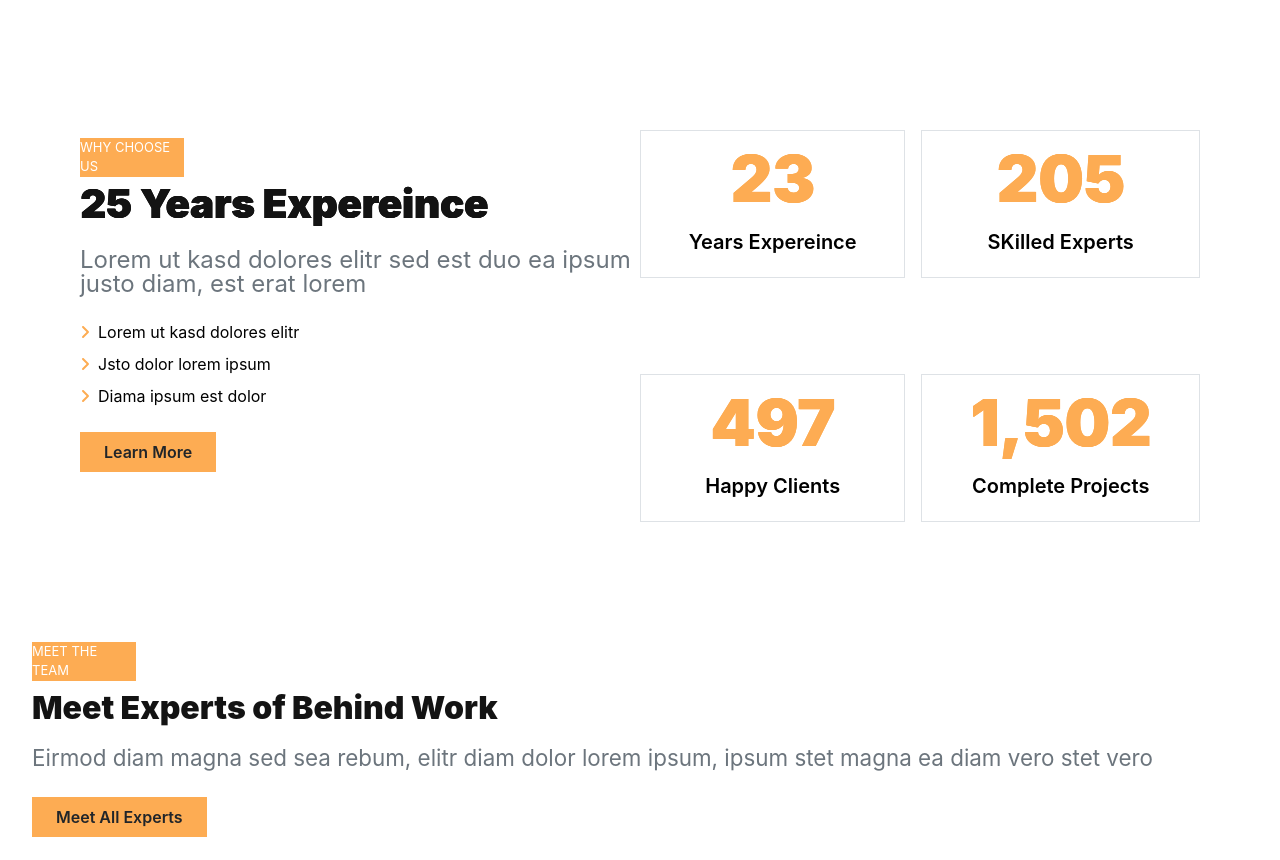
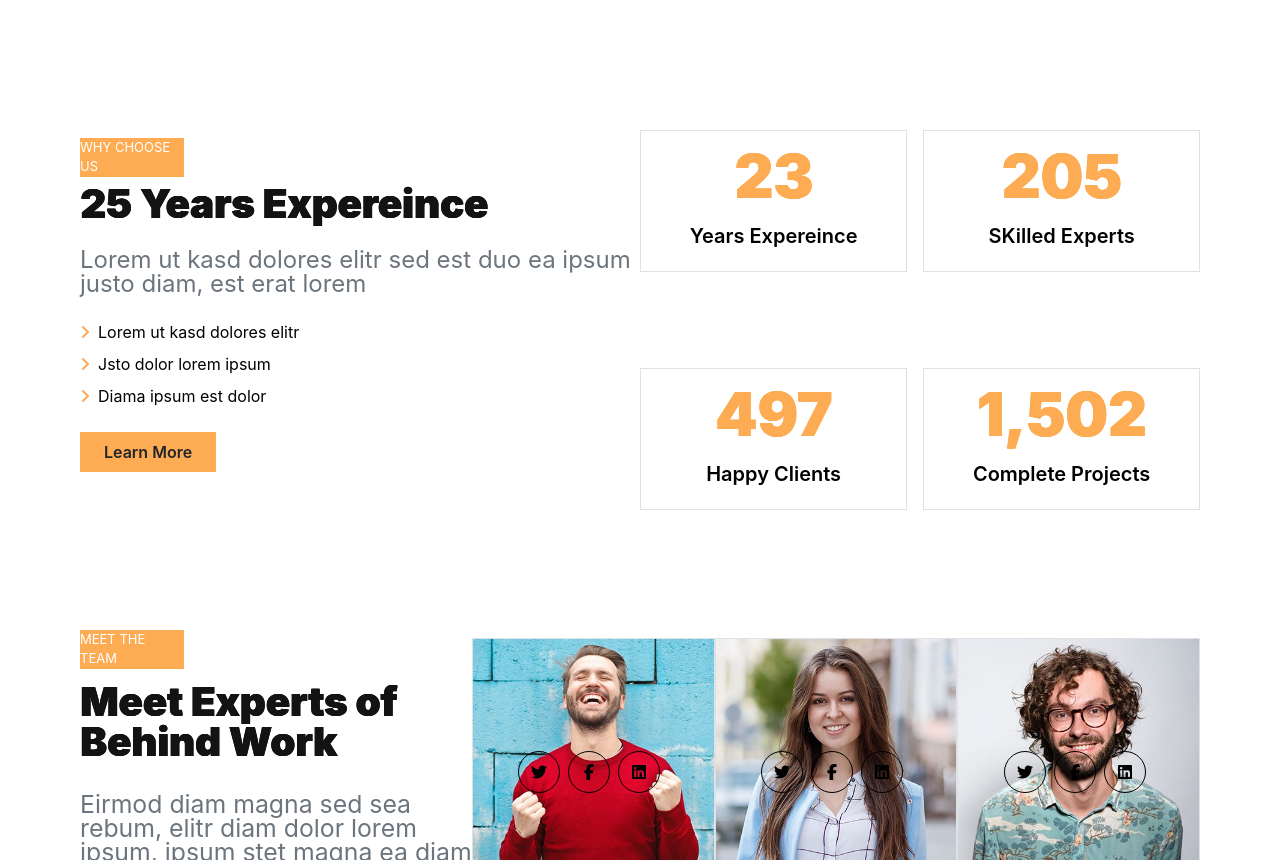
Before and after one commit to BLADEHEDA/Dotcom-Creative-Multipage-Page-App, a React (Create React App) app: page / in a window 1280 px wide. Shown: the part 1940-2800 px from the top of the page. Built offline with nearby package versions, Linux system fonts and the light colour scheme.

Commit message:
pricong implemented

```diff
--- a/src/Components/Home/Experience.jsx
+++ b/src/Components/Home/Experience.jsx
@@ -11,7 +11,7 @@ const ExperienceProp = (props) => {
     <ScrollTrigger onEnter={()=>setCount(true) } onExit={()=>setCount(false) }  >
     <div className='ExperienceProp  my-[2.5em]  text-center '>
           <p className="content-head text-[#131313] font-[600] text-[2.5em] text-[#FDAC53]
-           md:text-[3em] md:font-[900] lg:text-[4em] ">
+           md:text-[3em] md:font-[900] lg:text-[3.75em] ">
           {/* here is the use of the counterup feature */}
            {count && <CountUp start={props.start} end={props.end} duration={5} delay={1} />}
             </p>
--- a/src/Components/Home/Home.css
+++ b/src/Components/Home/Home.css
@@ -148,7 +148,7 @@
   margin-bottom: 1em;
   margin-right: 10em;
 }
-.provider-head,.services-head,.Experience-head,.content-head   {
+.provider-head,.services-head,.Experience-head,.content-head,.Team-head,.pricing-head    {
   text-shadow: 0.75px 0px, 0.75px 0px, 0px 0px;
 }
 .provide-div {
--- a/src/Components/Home/Pricing.jsx
+++ b/src/Components/Home/Pricing.jsx
@@ -24,23 +24,24 @@ const PriceProp = (props) => {
 
 const Pricing = () => {
   return (
-    <main className='Pricing mx-[2em] my-[5em] '>
-        <section className="pricing-top  ">
+    <main className='Pricing mx-[2em] my-[5em] lg:flex lg:mx-[5em] '>
+        <section className="pricing-top flex-[60%] lg:mr-[1em] ">
         <PriceProp price="49" type="Basic"   />
-        <PriceProp price="99" type="Premium"   />
+        <PriceProp price="99" type="Premium"/>
         </section>
-      <section className="pricing-botom">
+      <section className="pricing-botom flex-[40%] lg:ml-[1em] ">
       <p className="pricing-prehead bg-[#FDAC53] text-[#fff] text-[15px] w-[9em] mb-[1em]
       md:text-[13px]">OUR PRICING PLAN</p>
       <h1 className="pricing-head text-[1.7rem] mb-[0.75em] text-[#131313] font-[900] leading-7
-      md:text-[2.2em] ">
+      md:text-[2.2em] lg:text-[2.5em] lg:leading-[1.1em] ">
       We Offer Affordable and Flexible Packages</h1>
       <p className="pricing-content text-[1.3em] mb-[1.25em] text-[#6c757d] leading-6
-     md:text-[1.5em] ">
+     md:text-[1.5em] lg:text-[1.75] lg:leading-8 ">
       Lorem ut kasd dolores elitr sed est duo ea ipsum justo diam, est erat lorem. Est magna sea clita diam tempor elitr</p>
-      <h3 className="pricing-head text-[1.25rem] mb-[0.35em] text-[#131313] font-[900] leading-7">
+      <h3 className="pricing-head text-[1.25rem]  mt-0 mb-[0.35em] text-[#131313] font-[900] leading-7
+       lg:font-[300] lg:text-[1.3em] lg:mt-[-0.5em]">
       Need A Custom Package?</h3>
-       <div className="pricing-ntn"><Button style={{marginTop:"1em" }} name="Contact Now"/>  </div>
+       <div className="pricing-ntn "><Button style={{marginTop:"1em" }} name="Contact Now"/>  </div>
       </section>
     </main>
   )
--- a/src/Components/Home/Team.jsx
+++ b/src/Components/Home/Team.jsx
@@ -25,21 +25,25 @@ const TeamProp = (props) => {
 
 const Team = () => {
   return (
-    <main className='Team mx-[2em] my-[5em]'>
+    <main className='Team mx-[2em] my-[5em] lg:flex lg:mx-[5em]  '>
+      <section className="team-left flex-[35%]">
         <p className="Team-prehead bg-[#FDAC53] text-[#fff] text-[15px] w-[8em] mb-[1em]
         md:text-[13px] ">MEET THE TEAM</p>
         <h1 className="Team-head text-[1.7rem] mb-[0.75em] text-[#131313] font-[900] leading-7
-      md:text-[2em] font-[800]   ">
+        md:text-[2em] font-[800]  lg:text-[2.5em] leading-[1em]   ">
         Meet Experts of Behind Work</h1>
         <p className="Team-content text-[1.3em] mb-[0.5em] text-[#6c757d] leading-6
-      text-[1.4em] ">
+        text-[1.4em] lg:text-[1.55em] ">
         Eirmod diam magna sed sea rebum, elitr diam dolor lorem ipsum, ipsum stet magna ea diam vero stet vero</p>
         <div className="Team-ntn"><Button style={{marginTop:"1em" }} name="Meet All Experts"/>  </div>
-       <section className="team-pro ">
+       </section>
+       <section className="team-right  flex-[65%] lg:mt-[-4.5em] ">
+        <section className="team-pro lg:flex  ">
         <TeamProp src={team1} name="John Doe" profession="CEO,Founder" />
         <TeamProp src={team2} name="Kate Wilson" profession="Designer" />
         <TeamProp src={team3} name="John Brown" profession="Designer" />
-       <TeamProp src={team4} name="Paul Watson" profession="Marketer" />
+        {/* <TeamProp src={team4} name="Paul Watson" profession="Marketer" /> */}
+        </section>
        </section>
     </main>
   )
```
Lines whose indentation alone changed are shown as unchanged.
